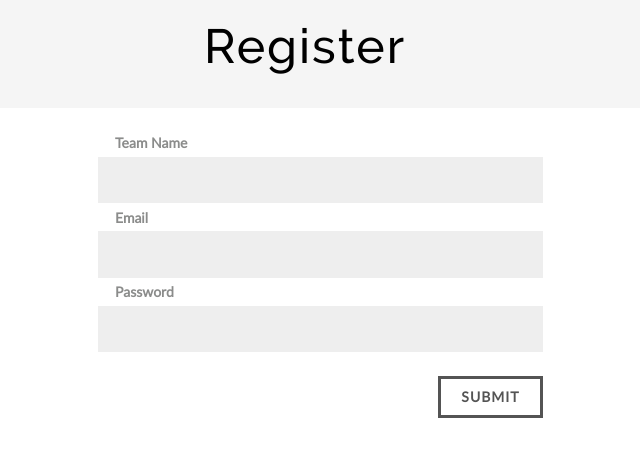
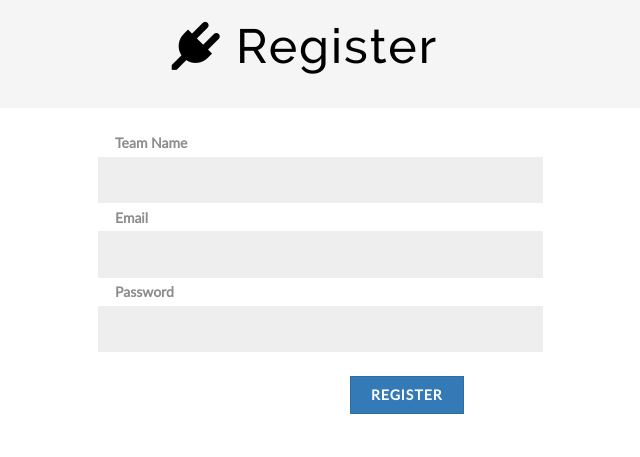
Before and after one commit to mxamusic/CTFIgniter, a Python web app: template payload/CTFd/templates/register.html in a window 1280 px wide. Shown: the part 58-515 px from the top of the page, without its empty margins (335-975 px from the left). Run offline with Jinja, Linux system fonts and the light colour scheme; the template is opened without the code that fills it, so the values that code supplies are empty.

Commit message:
Updated header

```diff
--- a/payload/CTFd/templates/login.html
+++ b/payload/CTFd/templates/login.html
@@ -17,7 +17,7 @@
 {% block content %}
 <div class="jumbotron home">
     <div class="container">
-        <h1>Login</h1>
+      <h1><i class="fa fa-lock" aria-hidden="true"></i> Login</h1>
     </div>
 </div>
 <div class="container main-container">
@@ -56,7 +56,7 @@
                         <a class="pull-left align-text-to-button" href="{{ request.script_root }}/reset_password">Forgot your password?</a>
                     </div>
                     <div class="col-md-6">
-                        <button type="submit" id="submit" tabindex="5" class="btn btn-md btn-theme btn-outlined pull-right">Submit</button>
+                        <button type="submit" id="submit" tabindex="5" class="btn btn-primary">Login</button>
                     </div>
                 </div>
                 <input type="hidden" name="nonce" value="{{ nonce }}">
--- a/payload/CTFd/templates/register.html
+++ b/payload/CTFd/templates/register.html
@@ -6,7 +6,7 @@
 {% block content %}
 <div class="jumbotron home">
     <div class="container">
-        <h1>Register</h1>
+      <h1><i class="fa fa-plug" aria-hidden="true"></i> Register</h1>
     </div>
 </div>
 <div class="container main-container">
@@ -52,7 +52,7 @@
                 </div>
                 <div class="done-row row">
                     <div class="col-md-6 col-md-offset-6" style="margin-top:10px">
-                        <button type="submit" id="submit" tabindex="5" class="btn btn-md btn-theme btn-outlined pull-right">Submit</button>
+                        <button type="submit" id="submit" tabindex="5" class="btn btn-primary">Register</button>
                     </div>
                 </div>
                 <input type="hidden" name="nonce" value="{{ nonce }}">
```
